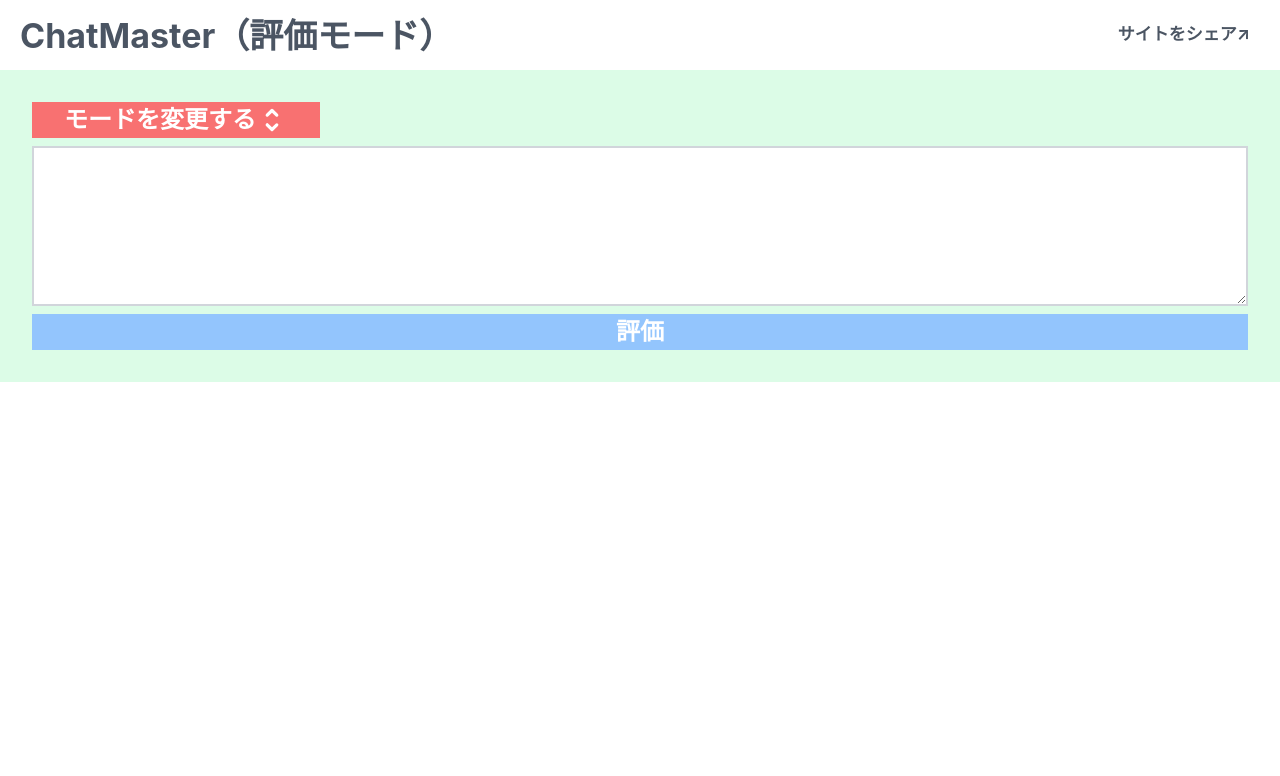
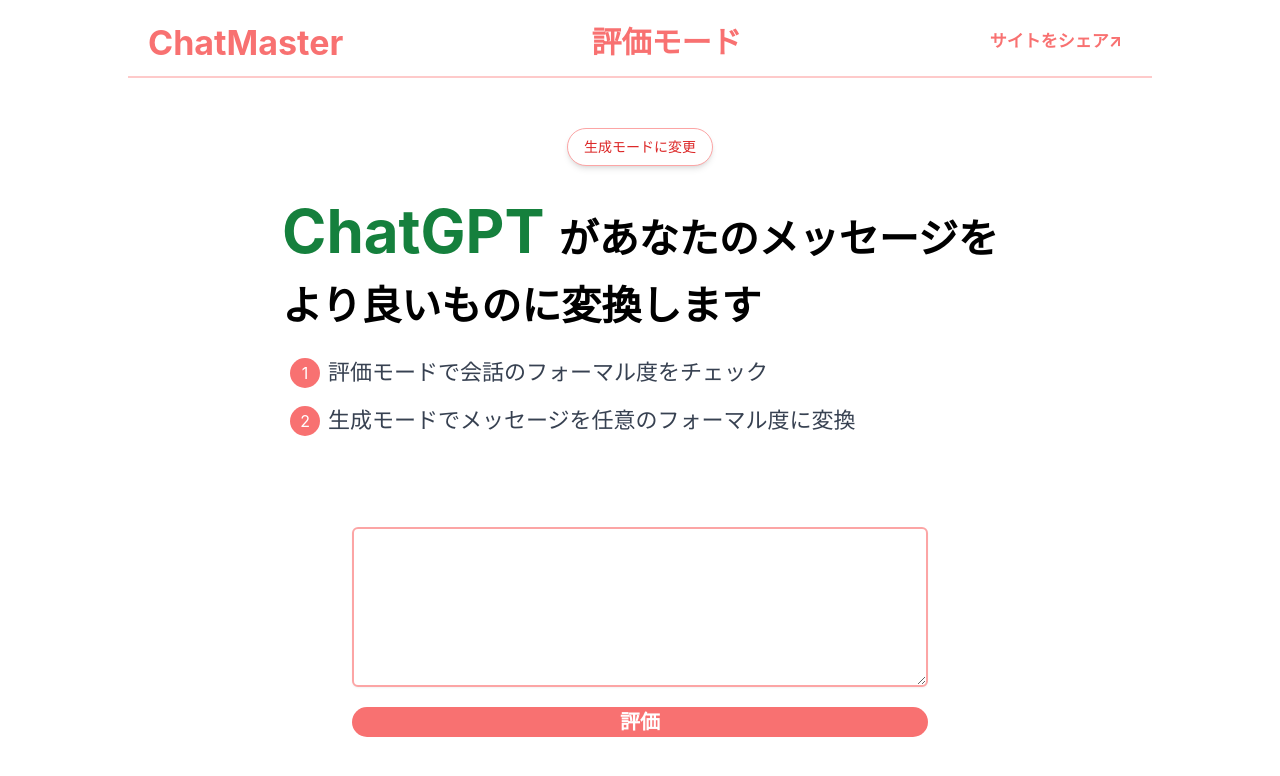
Before and after one commit to shu20031026/GeekCAMP-app, a Next.js app: page / in a window 1280 px wide. Shown: the top 776 px of the page. Built offline with nearby package versions, Linux system fonts and the light colour scheme.

Commit message:
fix: メインページのスタイリング

```diff
--- a/src/views/components/domain/GenerateButton/template.tsx
+++ b/src/views/components/domain/GenerateButton/template.tsx
@@ -3,6 +3,5 @@
 export type Props = BaseButtonProps;
 
 export const GenerateButton: FC<Props> = (props) => {
-  const style = 'bg-blue-300 text-white w-fit px-[32px] font-bold text-[24px]';
-  return <BaseButton {...props} className={style} />;
+  return <BaseButton {...props} />;
 };
--- a/src/views/components/domain/ThreeDotsLoader/template.tsx
+++ b/src/views/components/domain/ThreeDotsLoader/template.tsx
@@ -1,7 +1,12 @@
 import { FC } from 'react';
 
-export const ThreeDotsLoader: FC = () => {
+export type Props = {
+  className?: string;
+};
+
+export const ThreeDotsLoader: FC<Props> = ({ className }) => {
   return (
+    <div className={className}>
       <svg
         xmlns='http://www.w3.org/2000/svg'
         xmlnsXlink='http://www.w3.org/1999/xlink'
@@ -126,5 +131,6 @@
           ></animate>
         </circle>
       </svg>
+    </div>
   );
 };
--- a/src/views/components/pages/index/template.tsx
+++ b/src/views/components/pages/index/template.tsx
@@ -15,6 +15,7 @@
 import { copyText } from '../../utils/copyText';
 import { PopupButton } from '../../template/PopupButton';
 import { pasteText } from '../../utils/pasteText';
+import BaseButton from '../../base/BaseButton';
 
 const modeList: Mode[] = ['evaluate', 'translate'];
 
@@ -76,7 +77,10 @@
   };
 
   const messageEvaluatedHandler = async () => {
-    await postEvaluatedMessage(evaluatedBody);
+    const res = await postEvaluatedMessage(evaluatedBody);
+    if (res?.casualValue) {
+      setCasualValue(res.casualValue);
+    }
     return;
   };
 
@@ -87,53 +91,93 @@
   };
 
   return (
-    <>
-      <header className='flex items-center justify-center px-[20px] w-full h-[70px] text-gray-600 font-bold'>
-        <h1 className='mr-auto text-[34px]'>
-          ChatMaster（
-          {currentMode === 'evaluate' && '評価モード'}
-          {currentMode === 'translate' && '生成モード'}）
-        </h1>
+    <div className='flex max-w-5xl mx-auto flex-col items-center justify-center py-2 min-h-screen'>
+      <header className='flex items-center px-[20px] w-full h-[70px] text-red-400 font-bold border-b-2 border-red-200'>
+        <div className='mr-auto'>
+          <h1 className='text-[34px]'>ChatMaster</h1>
+        </div>
+        <div className='mx-auto'>
+          <h2 className='text-[30px]'>{currentMode === 'evaluate' ? '評価モード' : '生成モード'}</h2>
+        </div>
         <div
-          className='ml-auto pr-[10px] cursor-pointer text-[17px] hover:text-blue-400 hover:text-[19px] duration-100'
-          onClick={() => copyUrl({ url: 'https://geek-camp-app.vercel.app/', text: 'サイトのURLをコピーしました' })}
+          className='ml-auto pr-[10px] cursor-pointer text-[17px] hover:text-red-600 hover:text-[19px] duration-100'
+          onClick={() => copyUrl({ url: 'https://chat-master-app.vercel.app/', text: 'サイトのURLをコピーしました' })}
         >
           サイトをシェア↗︎
         </div>
       </header>
+      <div className='mt-[30px]'>
+        {currentMode === 'evaluate' ? (
+          <BaseButton
+            type='button'
+            onClick={() => setCurrentMode('translate')}
+            className='flex max-w-fit items-center justify-center space-x-2 rounded-full border border-red-300 bg-white px-4 py-2 text-sm text-red-600 shadow-md transition-colors hover:bg-red-400 hover:text-white  my-5'
+          >
+            生成モードに変更
+          </BaseButton>
+        ) : (
+          <BaseButton
+            type='button'
+            onClick={() => setCurrentMode('evaluate')}
+            className='flex max-w-fit items-center justify-center space-x-2 rounded-full border border-red-300 bg-white px-4 py-2 text-sm text-red-600 shadow-md transition-colors hover:bg-red-400 hover:text-white  mb-5'
+          >
+            評価モードに変更
+          </BaseButton>
+        )}
+      </div>
+      <div>
+        <h1 className='text-[40px] font-extrabold mb-[20px]'>
+          <span className='text-[60px] text-green-700 font-bold'>ChatGPT </span>があなたのメッセージを
+          <br />
+          より良いものに変換します
+        </h1>
+        <div className='max-w-xl w-full'>
+          <div className='flex w-full items-center my-[15px]'>
+            <div className='flex items-center justify-center w-[30px] h-[30px] mx-2 bg-red-400 rounded-full text-white'>
+              1
+            </div>
+            <div className='text-[22px] text-gray-700'>評価モードで会話のフォーマル度をチェック</div>
+          </div>
+          <div className='flex items-center w-full  my-[15px] '>
+            <div className='flex items-center justify-center w-[30px] h-[30px] mx-2 bg-red-400 rounded-full text-white'>
+              2
+            </div>
+            <p className='text-[22px] text-gray-700'>生成モードでメッセージを任意のフォーマル度に変換</p>
+          </div>
+        </div>
+      </div>
 
       <BaseTemplate>
-        <ModeSelect currentMode={currentMode} setCurrentMode={setCurrentMode} modeList={modeList}>
-          モードを変更する
-        </ModeSelect>
         {currentMode === 'evaluate' && (
-          <div className='space-y-[8px] flex items-center justify-center flex-col'>
-            <div>{evaluatedMessageValue}</div>
-            <div className='w-full'>
+          <>
+            <div className='max-w-xl w-full'>
               <BaseTextarea
-                className='h-[160px]'
+                className='w-full h-[160px] rounded-md border-red-300 shadow-sm focus:border-black focus:ring-black my-5'
                 onChange={(e) => setEvaluatedMessageValue(e.target.value)}
                 value={evaluatedMessageValue}
               />
+
+              <GenerateButton
+                type='button'
+                className='w-full h-[40px] rounded-full bg-red-400 text-white font-bold text-[20px]'
+                onClick={() => messageEvaluatedHandler()}
+              >
+                {!isEvaluatingMessage ? <p>評価</p> : <ThreeDotsLoader />}
+              </GenerateButton>
             </div>
-            <GenerateButton type='button' onClick={() => messageEvaluatedHandler()}>
-              評価
-            </GenerateButton>
-            {isEvaluatingMessage && <ThreeDotsLoader />}
             {!isEvaluatingMessage && evaluateValue && <p>この文章のフォーマル度は{evaluateValue.casualValue}です</p>}
-          </div>
+          </>
         )}
+
         {currentMode === 'translate' && (
-          <div className='space-y-[8px] flex items-center justify-center flex-col'>
-            <div>{messageFormValue}</div>
-            <div className='w-full'>
+          <>
+            <div className='max-w-xl w-full'>
               <BaseTextarea
-                className='h-[160px]'
+                className='w-full h-[160px] rounded-md border-red-300 shadow-sm focus:border-black focus:ring-black my-5'
                 onChange={(e) => setMessageFormValue(e.target.value)}
                 value={messageFormValue}
               />
-            </div>
-            <div className='flex space-x-[8px]'>
+              <div className='flex flex-col items-center gap-2 mb-5'>
                 <label htmlFor='casualValue' className='whitespace-nowrap'>
                   フォーマル度
                 </label>
@@ -156,14 +200,19 @@
                   <Slider.Thumb className='block w-[20px] h-[20px] bg-blue-500 rounded-[10px] hover:bg-blue-600 focus:shadow-md' />
                 </Slider.Root>
               </div>
-            <GenerateButton type='button' onClick={() => generateMessageHandler()}>
-              生成
+              <GenerateButton
+                className='w-full h-[40px] rounded-full bg-red-400 text-white font-bold text-[20px]'
+                type='button'
+                onClick={() => generateMessageHandler()}
+              >
+                {!loading ? '生成' : <ThreeDotsLoader />}
               </GenerateButton>
+            </div>
 
-            {loading && <ThreeDotsLoader />}
             {generatedMessage && (
               <>
-                <div className='space-y-8 flex flex-col items-center justify-center max-w-xl mx-auto'>
+                <div className='flex flex-col items-center justify-center max-w-xl mx-auto mb-10'>
+                  <h2 className='my-[40px] text-[30px] font-bold text-red-800'>次のメッセージはいかがでしょうか？</h2>
                   {generatedMessage
                     .substring(generatedMessage.indexOf('1'))
                     .split('2.')
@@ -184,9 +233,9 @@
                 </div>
               </>
             )}
-          </div>
+          </>
         )}
       </BaseTemplate>
-    </>
+    </div>
   );
 };
--- a/src/views/components/template/BaseTemplate/index.tsx
+++ b/src/views/components/template/BaseTemplate/index.tsx
@@ -5,7 +5,7 @@
 };
 export const BaseTemplate: FC<Props> = (props) => {
   const { children } = props;
-  const style = ' p-8 bg-green-100';
+  const style = 'flex flex-1 w-full flex-col items-center justify-center text-center px-4';
 
   return <div className={style}>{children}</div>;
 };
--- a/src/views/components/template/ModeSelect/index.tsx
+++ b/src/views/components/template/ModeSelect/index.tsx
@@ -11,12 +11,14 @@
   setCurrentMode: Dispatch<SetStateAction<Mode>>;
   modeList: Mode[];
   children?: ReactNode;
+  className?: string;
 };
 
-export const ModeSelect = ({ children, currentMode, setCurrentMode, modeList }: Props): JSX.Element => {
+export const ModeSelect = ({ children, currentMode, setCurrentMode, modeList, className }: Props): JSX.Element => {
+  const style = clsx(className, 'flex bg-red-400 text-white w-fit px-[32px] justify-center items-center');
   return (
     <Listbox value={currentMode} onChange={setCurrentMode}>
-      <Listbox.Button className='flex bg-red-400 text-white w-fit px-[32px] justify-center items-center'>
+      <Listbox.Button className={style}>
         <div className='font-bold text-[24px]'>{children}</div>
         <HiSelector className='w-[32px] h-[32px]' />
       </Listbox.Button>
```
Lines whose indentation alone changed are shown as unchanged.
